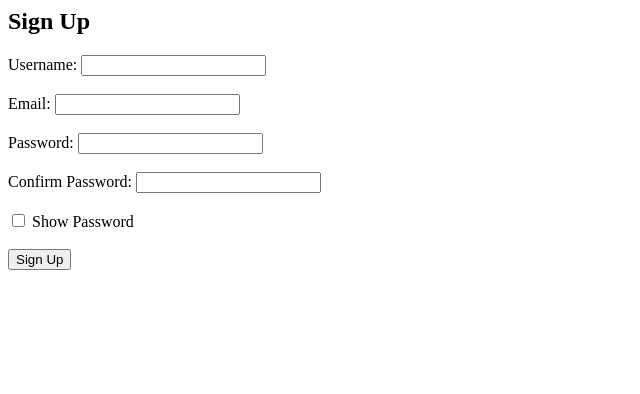
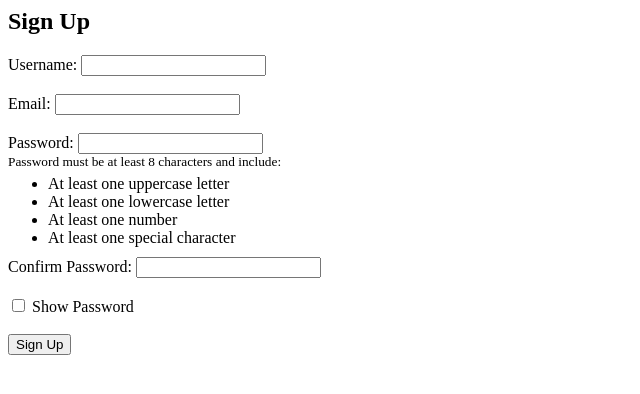
Before and after one commit to LewisKMT/Group-10-PHP-finals, a PHP site: page /signup.php in a window 1280 px wide. Shown: the top 394 px of the page, without its empty margins (0-640 px from the left). Run offline with PHP 8.4, Linux system fonts and the light colour scheme.

Commit message:
Update signup.php

```diff
--- a/htdocs/signup-login/signup.php
+++ b/htdocs/signup-login/signup.php
@@ -17,13 +17,13 @@ if ($_SERVER["REQUEST_METHOD"] == "POST") {
     $password = $_POST["password"];
     $confirm_password = $_POST["confirm_password"];
 
+    // Email validation
+    if (!filter_var($email, FILTER_VALIDATE_EMAIL)) {
+        $error = "Invalid email format.";
+    }
     // Username validation
-    if (empty($username)) {
+    elseif (empty($username)) {
         $error = "Username is required.";
-    }
-    // Email validation
-    elseif (!filter_var($email, FILTER_VALIDATE_EMAIL)) {
-        $error = "Invalid email format.";
     }
     // Strong password validation
     elseif (!preg_match('/^(?=.*[a-z])(?=.*[A-Z])(?=.*\d)(?=.*[\W_]).{8,}$/', $password)) {
@@ -59,7 +59,14 @@ $conn->close();
 
     Email: <input type="email" name="email" required><br><br>
 
-    Password: <input type="password" id="password" name="password" required><br><br>
+    Password: <input type="password" id="password" name="password" required><br>
+    <small>Password must be at least 8 characters and include:</small><br>
+    <ul style="margin-top: 5px; margin-bottom: 10px;">
+        <li>At least one uppercase letter</li>
+        <li>At least one lowercase letter</li>
+        <li>At least one number</li>
+        <li>At least one special character</li>
+    </ul>
 
     Confirm Password: <input type="password" id="confirm_password" name="confirm_password" required><br><br>
 
@@ -73,7 +80,7 @@ $conn->close();
 function togglePassword() {
     var password = document.getElementById("password");
     var confirmPassword = document.getElementById("confirm_password");
-    password.type = (password.type === "password") ? "text" : "password";
-    confirmPassword.type = (confirmPassword.type === "password") ? "text" : "password";
+    password.type = password.type === "password" ? "text" : "password";
+    confirmPassword.type = confirmPassword.type === "password" ? "text" : "password";
 }
 </script>
```
